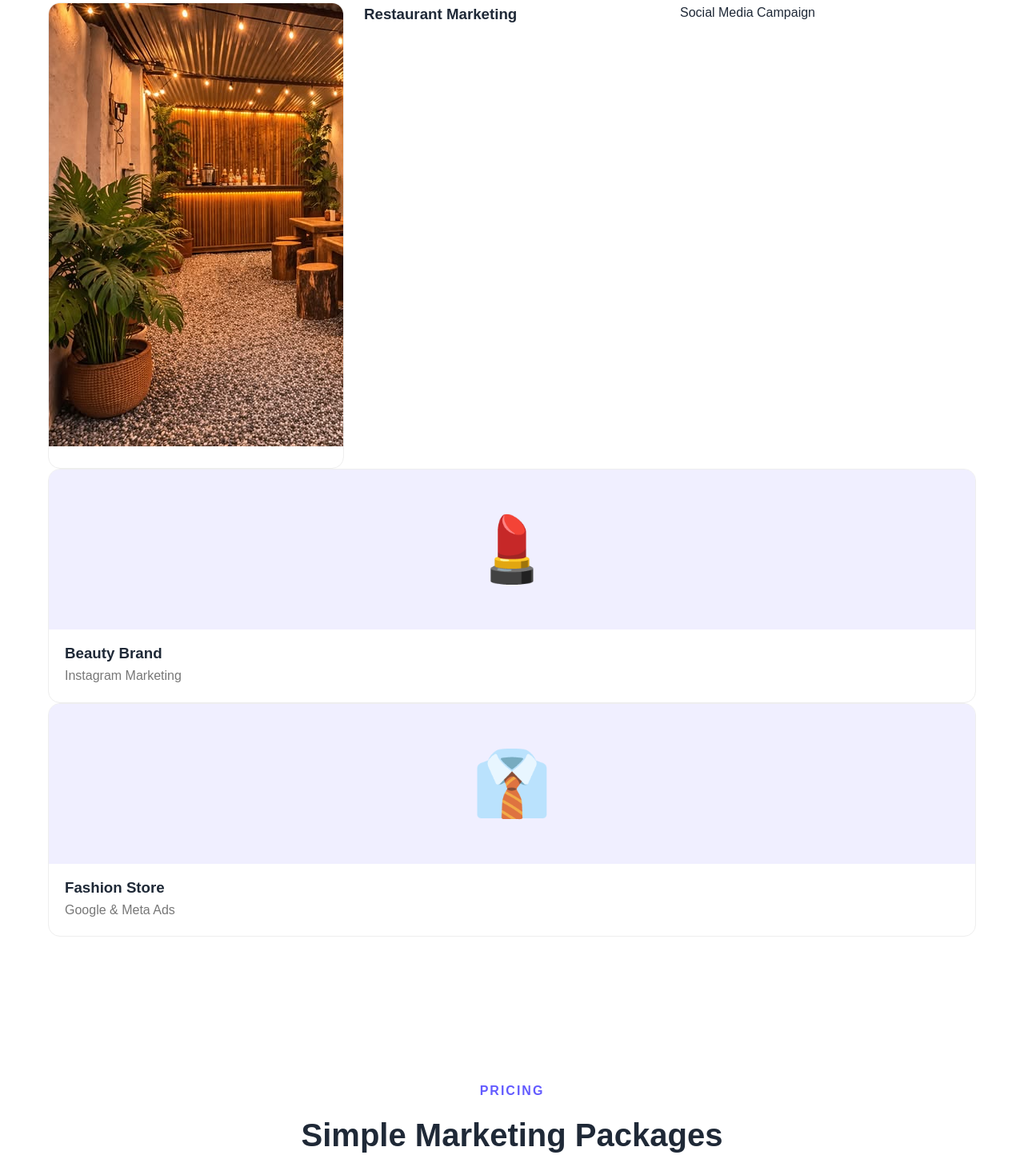
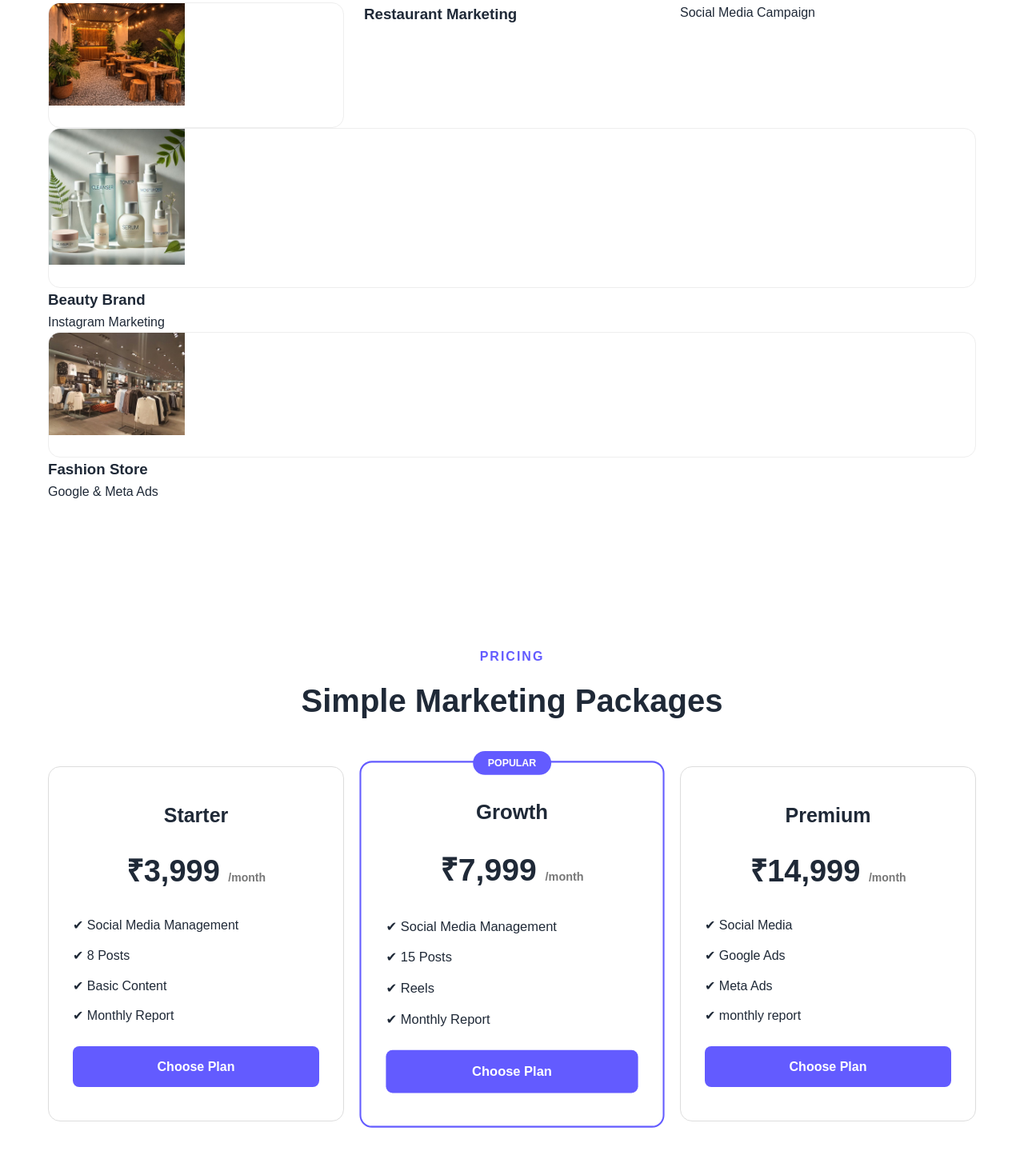
Before and after one commit to Marketing-teamRs/single-page-website-mm, a plain HTML site: page index.html in a window 1280 px wide. Shown: the part 2525-3979 px from the top of the page at 80% size. Drawn offline with Linux system fonts and the light colour scheme.

Commit message:
Update index.html

```diff
--- a/index.html
+++ b/index.html
@@ -187,19 +187,25 @@
         <div class="portfolio-grid">
 
             <div class="portfolio-card">
-                <img src="download (7).jpg"></div>
+                <img src="download (7).jpg"
+                    width="170">
+            </div>
                 <h3>Restaurant Marketing</h3>
                 <p>Social Media Campaign</p>
             </div>
 
             <div class="portfolio-card">
-                <div class="portfolio-image">💄 </div>
+                <img src="download (8).jpg"
+                    width="170">
+            </div>
                 <h3>Beauty Brand</h3>
                 <p>Instagram Marketing</p>
             </div>
 
             <div class="portfolio-card">
-                <div class="portfolio-image">👔 </div>
+                <img src="download (6).jpg"
+                    width="170">
+            </div>
                 <h3>Fashion Store</h3>
                 <p>Google & Meta Ads</p>
             </div>
@@ -253,7 +259,6 @@
                     <li>✔ Social Media Management</li>
                     <li>✔ 15 Posts</li>
                     <li>✔ Reels</li>
-                    <li>✔ SEO</li>
                     <li>✔ Monthly Report</li>
                 </ul>
 
@@ -272,10 +277,9 @@
 
                 <ul>
                     <li>✔ Social Media</li>
-                    <li>✔ SEO</li>
                     <li>✔ Google Ads</li>
                     <li>✔ Meta Ads</li>
-                    <li>✔ Website Support</li>
+                    <li>✔ monthly report</li>
                 </ul>
 
                 <a href="#contact" class="price-btn">Choose Plan</a>
```
